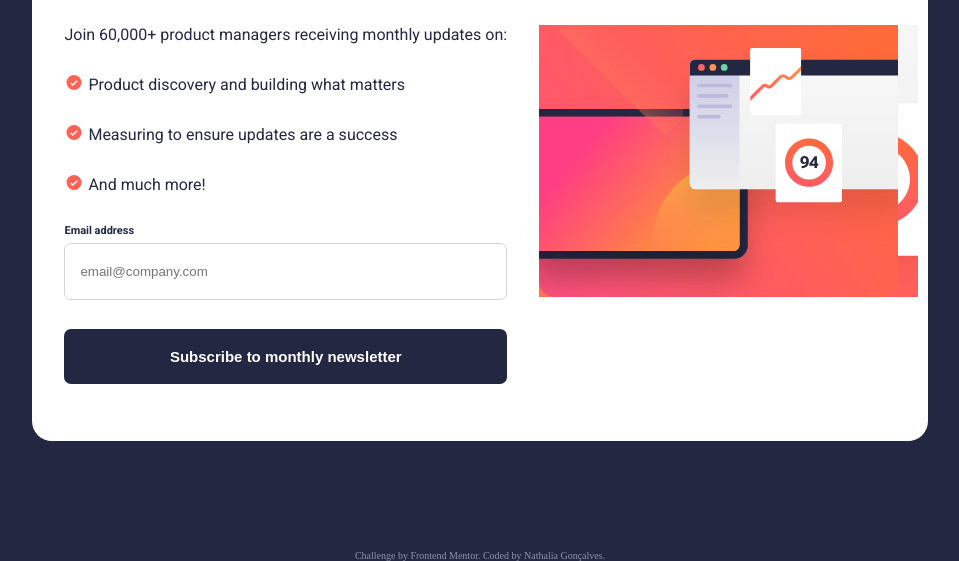
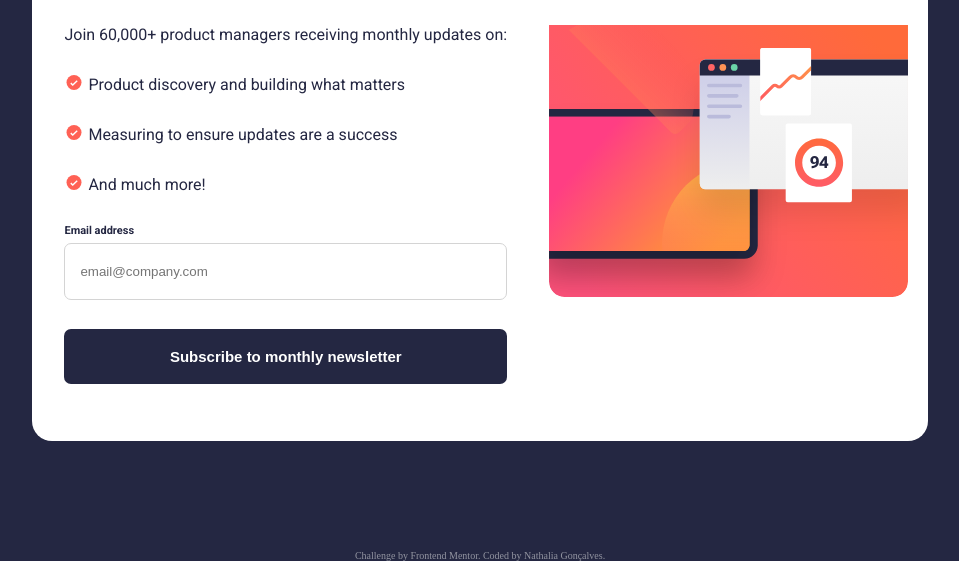
Before and after one commit to GoncalvesNath/newsletter-signup, a plain HTML site: page index.html in a window 1280 px wide. Shown: the part 239-800 px from the top of the page, without its empty margins (160-1119 px from the left). Drawn offline with Linux system fonts and the light colour scheme.

Commit message:
atualização das media queries

```diff
--- a/index.html
+++ b/index.html
@@ -30,7 +30,7 @@
 
     <!-- Sign-up form start -->
       <section>
-        <img class="img-login" src="./assets/images/illustration-sign-up-mobile.svg" alt="">
+        <img id="img-login" src="./assets/images/illustration-sign-up-mobile.svg" alt="">
 
         <div class="form-container">
           <h1>Stay updated!</h1>
@@ -66,18 +66,19 @@
         </div>
         <!-- Sign-up form end -->
 
-        <!-- Success message start
-        Thanks for subscribing!
-        A confirmation email has been sent to ash@loremcompany.com.
-        Please open it and click the button inside to confirm your subscription.
-        Dismiss message -->
-        <!-- Success message end -->
+        <!-- Success message start -->
+        <!-- <h1 id="subscription">Thanks for subscribing!</h1>
+        <p>A confirmation email has been sent to <span id="email-span">.</span>
+        Please open it and click the button inside to confirm your subscription.</p>
+        <input class="btn-dismiss" type="button" value="Dismiss message">
+        Success message end -->
       </section>
 
     <footer class="attribution">
       Challenge by <a href="https://www.frontendmentor.io?ref=challenge" target="_blank">Frontend Mentor</a>.
       Coded by <a href="https://github.com/GoncalvesNath">Nathalia Gonçalves</a>.
     </footer>
+    <script src="/script.js"></script>
   </main>
 </body>
 
--- a/styles/media-query.css
+++ b/styles/media-query.css
@@ -14,18 +14,16 @@ section {
     align-items: center;
     justify-content: center;
     background-color: var(--white);
+    min-width: 600px;
     width: 70%;
     height: 70%;
     border-radius: 20px;
 }
 
-.img-login{
+#img-login{
+    width: 40%;
+    padding: 10px;
 
-    background-image: url('/assets/images/illustration-sign-up-desktop.svg');
-    background-repeat: no-repeat;
-    background-position: right;
-    width: 40%;
-    padding: 0 20px 0 0;
 }
 
 footer{
--- a/styles/style.css
+++ b/styles/style.css
@@ -27,7 +27,7 @@ section{
 
 
 
-.img-login{
+#img-login{
     /* background-image: url('/assets/images/illustration-sign-up-mobile.svg'); */
     width: 100vw;
 }
@@ -99,7 +99,7 @@ form > input{
     height: 55px;
     background-color:  var(--dark-slate-grey) ;
     color: var(--white);
-    padding: 0;
+    padding: 0 15px 0 15px;
 }
 
 .btn-submit:hover{
```
